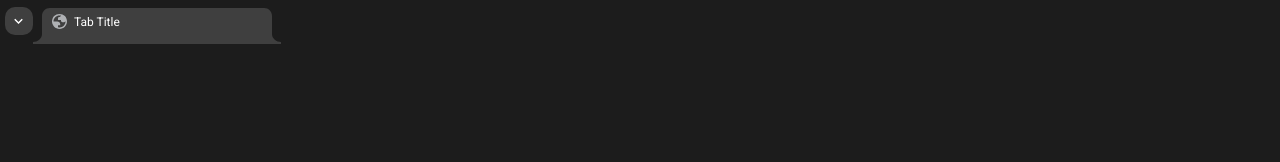
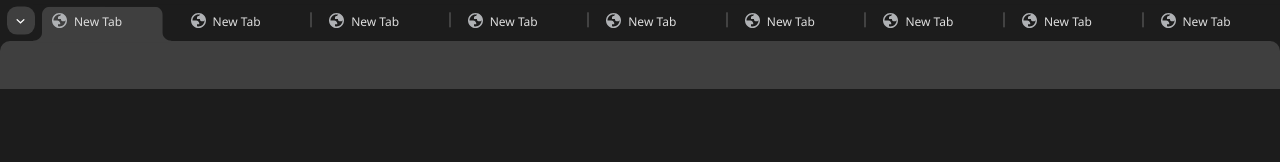
Before and after one commit to konekowo/koneBrowser, a website built with webpack: page index.html in a window 1280 px wide. Built offline with nearby package versions, Linux system fonts and the light colour scheme.

Commit message:
added add tab in ts

```diff
--- a/index.css
+++ b/index.css
@@ -3,7 +3,7 @@
 :root {
     --title-bar-color: #1c1c1c;
     --title-bar-tab-color: #3f3f3f;
-    --title-bar-tab-text-color: white;
+    --title-bar-tab-text-color: #dedede;
 }
 
 body {
@@ -21,21 +21,22 @@ body {
 .titleBar.container {
     background-color: var(--title-bar-color);
     width: 100%;
-    height: 2.75em;
+    height: 2.58em;
 }
 .titleBar.tab.container {
     height: 2.25em;
     max-width: 15.5em;
-    transform: translateY(0.5em);
+    transform: translateY(0.3em);
     color: var(--title-bar-tab-text-color);
     display: inline-block;
+    transition: width 0.4s;
 }
 .titleBar.tab.content {
     margin-left: 13px;
     margin-right: 13px;
-    margin-top: -2px;
     display: flex;
     transform: translateY(30%);
+    transition: opacity 0.2s;
 }
 .titleBar.tab.iconContainer {
     max-width: 18px;
@@ -50,12 +51,13 @@ body {
     width: 100%;
     z-index: -1;
     fill: var(--title-bar-tab-color);
+    transform: translateY(2px);
 }
 .titleBar.tab.title {
     color: var(--title-bar-tab-text-color);
-    margin-top: 4px;
+    margin-top: 2px;
     font-size: 12px;
-    font-family: "Roboto", sans-serif;
+    font-family: 'Segoe UI', Tahoma, sans-serif;
 }
 .titleBar.tab.icon {
     margin-top: 1px;
@@ -79,7 +81,9 @@ body {
     height: 2.1em;
     border-radius: 10px;
     margin-left: 5px;
-    transform: translateY(25%);
+    margin-top: -0.05em;
+    transform: translate(2px, 27%);
+    z-index: 1;
 }
 .titleBar.tab.container[data-tab-active="true"] > .titleBar.tab.containerBgContainer > svg {
     display: block;
@@ -95,7 +99,7 @@ body {
     position: absolute;
     border-radius: 10px;
     left: 50%;
-    transform: translate(-50%);
+    transform: translate(-50%, 2px);
 }
 
 .titleBar.tab.container[data-tab-active="false"]:hover > .titleBar.tab.containerBgContainer > div {
@@ -109,7 +113,8 @@ body {
     background-color: unset;
     top: 25%;
     transition: 0.4s background-color;
-    transform: translateY(-25%);
+    transform: translateY(-10%);
+
 }
 
 .titleBar.tab.separator.right {
@@ -121,19 +126,33 @@ body {
 }
 .titleBar.tab.container:first-child[data-tab-active="false"] > .titleBar.tab.separator.left {
     background-color: unset;
+    transition: none;
 }
 .titleBar.tab.container:last-child[data-tab-active="false"] > .titleBar.tab.separator.right {
     background-color: unset;
+    transition: none;
+    display: none;
 }
 .titleBar.tab.container[data-tab-active="false"]:hover > .titleBar.tab.separator {
     background-color: unset;
+    transition: none;
 }
 .titleBar.tab.container[data-tab-active="false"]:hover:has(+.titleBar.tab.container[data-tab-active="false"]) > .titleBar.tab.separator {
     background-color: unset;
+    transition: none;
 }
 .titleBar.tab.container[data-tab-active="true"] + .titleBar.tab.container[data-tab-active="false"] > .titleBar.tab.separator.left {
     background-color: unset;
+    transition: none;
 }
 .titleBar.tab.container[data-tab-active="false"]:hover + .titleBar.tab.container[data-tab-active="false"] >  .titleBar.tab.separator {
     background-color: unset;
+    transition: none;
 }
+.addressBar.container {
+    height: 3em;
+    width: 100%;
+    background-color: var(--title-bar-tab-color);
+    border-top-right-radius: 10px;
+    border-top-left-radius: 10px;
+}
--- a/index.html
+++ b/index.html
@@ -9,21 +9,7 @@
 <body>
     <div class="titleBar container" style="display: flex">
         <button class="titleBar searchTabsButton"><img src="expand.svg"></button>
-        <div class="titleBar tabs container" >
-            <div class="titleBar tab container" data-tab-active="true">
-                <div class="titleBar tab separator left"></div>
-                <div class="titleBar tab containerBgContainer">
-                    <svg version="1.1" xmlns="http://www.w3.org/2000/svg" class="titleBar tab containerBg"><defs><symbol id="chrome-tab-geometry-left" viewBox="0 0 214 36"><path d="M17 0h197v36H0v-2c4.5 0 9-3.5 9-8V8c0-4.5 3.5-8 8-8z"></path></symbol><symbol id="chrome-tab-geometry-right" viewBox="0 0 214 36"><use xlink:href="#chrome-tab-geometry-left"></use></symbol><clipPath id="crop"><rect class="mask" width="100%" height="100%" x="0"></rect></clipPath></defs><svg width="52%" height="100%"><use xlink:href="#chrome-tab-geometry-left" width="214" height="36" class="chrome-tab-geometry"></use></svg><g transform="scale(-1, 1)"><svg width="52%" height="100%" x="-100%" y="0"><use xlink:href="#chrome-tab-geometry-right" width="214" height="36" class="chrome-tab-geometry"></use></svg></g></svg>
-                    <div class="titleBar tab containerBgHover"></div>
-                </div>
-                <div class="titleBar tab content">
-                    <div class="titleBar tab iconContainer"><img src="defaultFavicon.svg" class="titleBar tab icon" alt="Page favicon" draggable="false"></div>
-                    <span class="titleBar tab title">Tab Title</span>
-                </div>
-                <div class="titleBar tab separator right"></div>
-            </div>
-        </div>
-
+        <div class="titleBar tabs container" ></div>
     </div>
     <div class="addressBar container" style="display: flex"></div>
     <script src="dist/main.js"></script>
--- /dev/null
+++ b/src/Tab/Tab.ts
@@ -0,0 +1,36 @@
+export class Tab {
+    public constructor(title: string, activate?: boolean) {
+        if (activate == null) {
+            activate = true;
+        }
+        const container = document.createElement("div");
+        container.className = "titleBar tab container";
+        container.innerHTML = "" +
+            "<div class='titleBar tab separator left'></div>" +
+            "<div class='titleBar tab containerBgContainer'>" +
+            "    <svg version='1.1' xmlns='http://www.w3.org/2000/svg' class='titleBar tab containerBg'><defs><symbol id='chrome-tab-geometry-left' viewBox='0 0 214 36'><path d='M17 0h197v36H0v-2c4.5 0 9-3.5 9-8V8c0-4.5 3.5-8 8-8z'></path></symbol><symbol id='chrome-tab-geometry-right' viewBox='0 0 214 36'><use xlink:href='#chrome-tab-geometry-left'></use></symbol><clipPath id='crop'><rect class='mask' width='100%' height='100%' x='0'></rect></clipPath></defs><svg width='52%' height='100%'><use xlink:href='#chrome-tab-geometry-left' width='214' height='36' class='chrome-tab-geometry'></use></svg><g transform='scale(-1, 1)'><svg width='52%' height='100%' x='-100%' y='0'><use xlink:href='#chrome-tab-geometry-right' width='214' height='36' class='chrome-tab-geometry'></use></svg></g></svg>" +
+            "    <div class='titleBar tab containerBgHover'></div>" +
+            "</div>" +
+            "<div class='titleBar tab content'>" +
+            "    <div class='titleBar tab iconContainer'><img src='defaultFavicon.svg' class='titleBar tab icon' alt='Page favicon' draggable='false'></div>" +
+            "    <span class='titleBar tab title'>New Tab</span>" +
+            "</div>" +
+            "<div class='titleBar tab separator right'></div>";
+        const parent = document.querySelector(".titleBar.tabs.container");
+        if (!parent) {
+            throw new Error("Could not get tabs strip!");
+        }
+        container.style.width = "0";
+        container.setAttribute("data-tab-active", "" + activate);
+        const contentElem: HTMLDivElement | null = container.querySelector(".titleBar.tab.content");
+        if (!contentElem){
+            throw new Error("Could not get tab content!");
+        }
+        contentElem.style.opacity = "0";
+        parent.appendChild(container);
+        setTimeout(() => {
+            container.style.width = "100%";
+            contentElem.style.opacity = "1";
+        }, 100);
+    }
+}
--- a/src/main.ts
+++ b/src/main.ts
@@ -1,3 +1,14 @@
+import {Tab} from "./Tab/Tab";
+
 window.addEventListener("DOMContentLoaded", () => {
+    new Tab("New Tab");
+    new Tab("New Tab", false);
+    new Tab("New Tab", false);
+    new Tab("New Tab", false);
+    new Tab("New Tab", false);
+    new Tab("New Tab", false);
+    new Tab("New Tab", false);
+    new Tab("New Tab", false);
+    new Tab("New Tab", false);
 
 });
```
